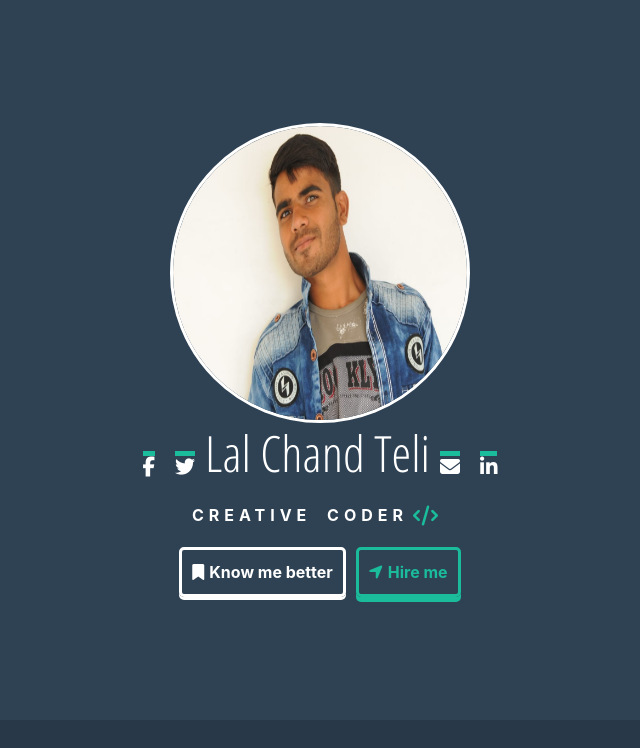
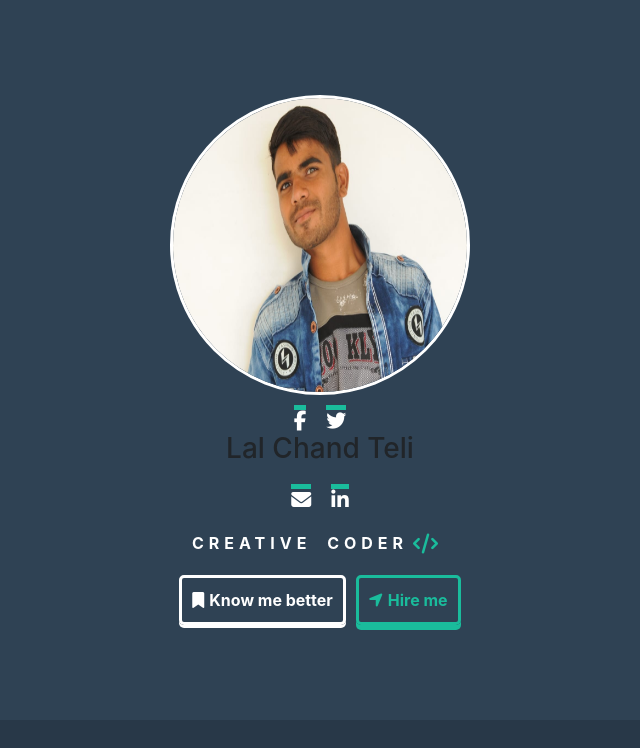
Before and after one commit to LALCHANDTELI/port_folio, a React (Create React App) app: page / in a window 1280 px wide. Shown: the top 748 px of the page, without its empty margins (320-960 px from the left). Built offline with nearby package versions, Linux system fonts and the light colour scheme.

Commit message:
Update index.js

```diff
--- a/src/profile/index.js
+++ b/src/profile/index.js
@@ -25,7 +25,7 @@ export const profile=()=>{
                         </a>
                       </li>
                     </ul>
-                    <h1>Lal Chand Teli</h1>
+                    <h3>Lal Chand Teli</h3>
                     <ul>
                       <li>
                         <a
```
